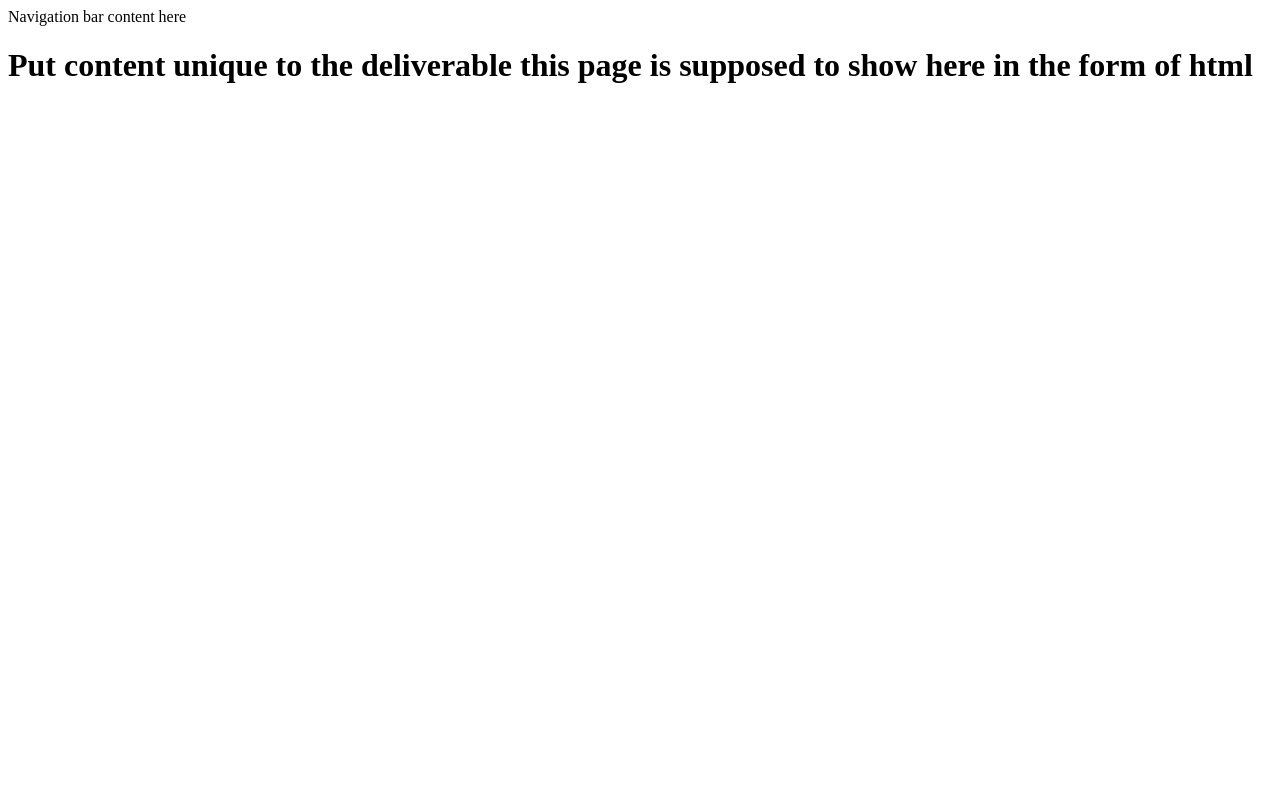
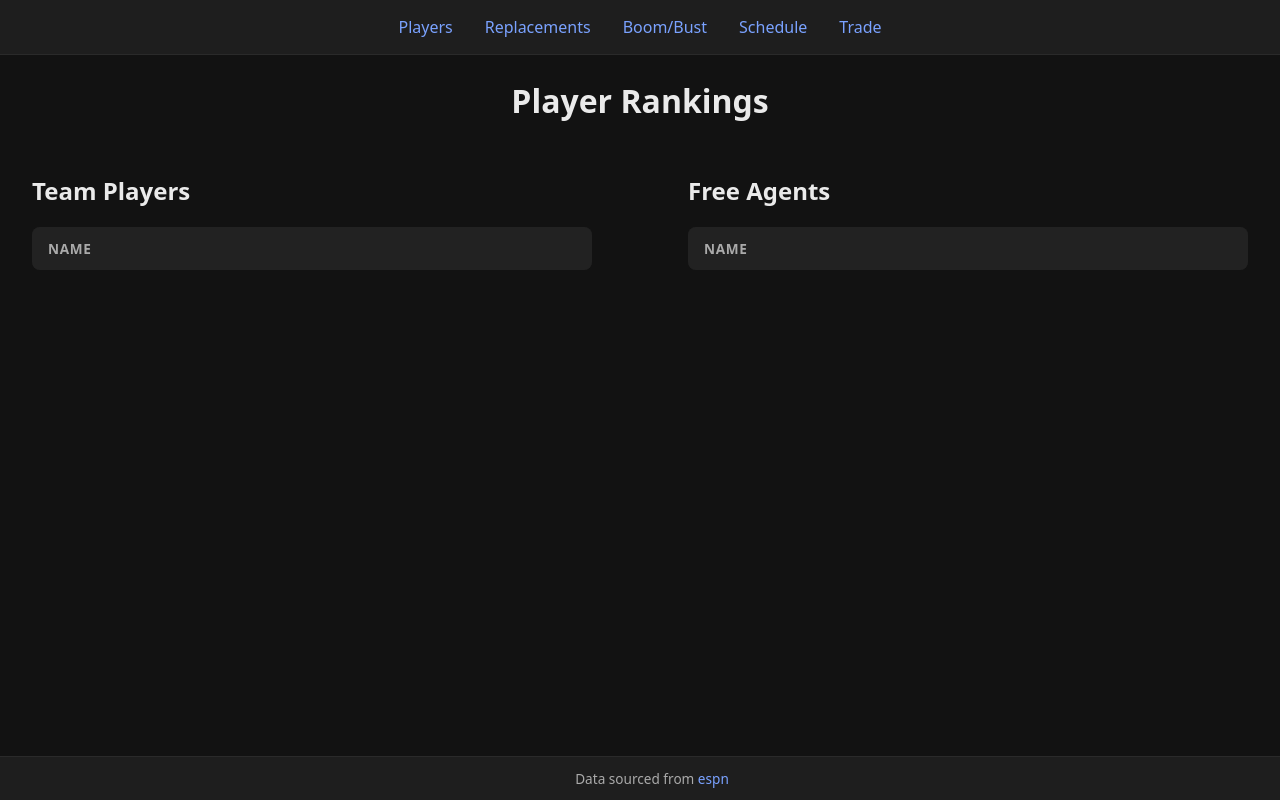
Before and after one commit to anigmea/Fantasy_basketball, a Flask app: page / in a window 1280 px wide. Run offline with Flask 3, Linux system fonts and the light colour scheme; data that the repository does not hold is empty; some libraries are stand-ins or nearby versions.

Commit message:
basic UI

```diff
--- a/app/routes.py
+++ b/app/routes.py
@@ -24,14 +24,20 @@ def index(): # this is a view function mapped to one or more route URLs so Flask
     #     )
     # users = [doc.to_dict() for doc in results]
 
-    # Get players
+    # Get team players
+    team_players = (
+        db.collection("team_players").limit(10).stream() # only get 10 to avoid high reads during development
+    )
 
-    results = (
-        db.collection("Players").stream()
+    # Get free agents
+    free_agents = (
+        db.collection("free_agents").limit(10).stream()
     )
-    players = [doc.to_dict() for doc in results] # [{'name': 'LeBron James'}, {'name': 'Michael Jordan'}]
 
-    return render_template('index.html', title='TBA', form=form, players=players) # Not sure what deliverable the main page should present so title is 'TBA' for now
+    team_players = [doc.to_dict() for doc in team_players] # [{'name': 'LeBron James'}, {'name': 'Michael Jordan'}]
+    free_agents = [doc.to_dict() for doc in free_agents]
+
+    return render_template('index.html', title='Player Rankings', form=form, team_players=team_players, free_agents=free_agents)
 
 # ROUTE FOR PLAYER WAIVER/INJURY REPLACEMENT
 @app.route('/replacements', methods=['GET', 'POST'])
@@ -47,7 +53,7 @@ def replacements():
     # players = [doc.to_dict() for doc in results]
     replacements = []
 
-    return render_template('replacements.html', title='TBA', form=form, replacements=replacements) # Not sure what deliverable the main page should present so title is 'TBA' for now
+    return render_template('replacements.html', title='Replacements', form=form, replacements=replacements)
 
 # ROUTE FOR Boom/bust
 @app.route('/boombust', methods=['GET', 'POST'])
@@ -63,7 +69,7 @@ def boombust():
     # players = [doc.to_dict() for doc in results]
     players = []
 
-    return render_template('boombust.html', title='TBA', form=form, players=players) # Not sure what deliverable the main page should present so title is 'TBA' for now
+    return render_template('boombust.html', title='Boom/Bust', form=form, players=players)
 
 # ROUTE FOR schedule tracker
 @app.route('/schedule', methods=['GET', 'POST'])
@@ -79,7 +85,7 @@ def schedule():
     # players = [doc.to_dict() for doc in results]
     teams = []
 
-    return render_template('schedule.html', title='TBA', form=form, teams=teams) # Not sure what deliverable the main page should present so title is 'TBA' for now
+    return render_template('schedule.html', title='Schedule', form=form, teams=teams)
 
 # ROUTE FOR trade analyzer
 @app.route('/trade', methods=['GET', 'POST'])
@@ -95,4 +101,4 @@ def trade():
     # players = [doc.to_dict() for doc in results]
     players = []
 
-    return render_template('trade.html', title='TBA', form=form, players=players) # Not sure what deliverable the main page should present so title is 'TBA' for now
+    return render_template('trade.html', title='Trades', form=form, players=players)
--- a/app/templates/base.html
+++ b/app/templates/base.html
@@ -4,21 +4,123 @@
     <meta charset="utf-8">
     <meta name="viewport" content="width=device-width, initial-scale=1">
     {% if title %}
-    <title>{{ title }} - Fantasy Basketball</title>
+    <title>Fantasy Basketball - {{ title }}</title>
     {% else %}
     <title>Fantasy Basketball</title>
     {% endif %}
+
+     <style>
+      body {
+        margin: 0;
+        font-family: system-ui, -apple-system, BlinkMacSystemFont, sans-serif;
+        background-color: #121212;
+        color: #eaeaea;
+        min-height: 100vh;
+        display: flex;
+        flex-direction: column;
+      }
+      a {
+        color: #7aa2ff;
+        text-decoration: none;
+      }
+      a:hover {
+        text-decoration: underline;
+      }
+      nav {
+        display: flex;
+        justify-content: center;   /* center links */
+        align-items: center;
+        gap: 2rem;
+        padding: 1rem 2rem;
+        background-color: #1e1e1e;
+        border-bottom: 1px solid #2a2a2a;
+      }
+      nav a {
+        font-weight: 500;
+      }
+      main {
+        flex: 1;
+        padding: 2rem;
+        padding-bottom: 3rem; /* space for fixed footer */
+      }
+
+      h1 {
+        text-align: center;
+        margin: 0 auto;
+        padding: 1.5rem 1rem 2rem;
+        max-width: 1200px;
+      }
+      .tables {
+        display: grid;
+        grid-template-columns: 1fr 1fr;
+        gap: 2rem;
+      }
+      .tables > div {
+        padding: 0 2rem;
+      }
+      table {
+        width: 100%;
+        border-collapse: collapse;
+        background-color: #1a1a1a;
+        border-radius: 8px;
+        overflow: hidden;
+      }
+      thead {
+        background-color: #222;
+      }
+      th, td {
+        padding: 0.75rem 1rem;
+        text-align: left;
+      }
+      th {
+        font-size: 0.85rem;
+        text-transform: uppercase;
+        letter-spacing: 0.05em;
+        color: #aaa;
+      }
+      tr:nth-child(even) {
+        background-color: #181818;
+      }
+      tr:hover {
+        background-color: #262626;
+      }
+      footer {
+        position: fixed;
+        bottom: 0;
+        left: 0;
+        width: 100%;
+
+        text-align: center;
+        padding: 0.75rem;
+        background-color: #1e1e1e;
+        border-top: 1px solid #2a2a2a;
+        font-size: 0.85rem;
+        color: #aaa;
+      }
+      @media (max-width: 900px) {
+        .tables {
+          grid-template-columns: 1fr;
+        }
+      }
+    </style>
   </head>
+
   <body>
     <nav>
-        Navigation bar content here
+        <a href="{{url_for('index')}}">Players</a>
+        <a href="{{url_for('replacements')}}">Replacements</a>
+        <a href="{{url_for('boombust')}}">Boom/Bust</a>
+        <a href="{{url_for('schedule')}}">Schedule</a>
+        <a href="{{url_for('trade')}}">Trade</a>
     </nav>
 
     <div>
       {% block content %}{% endblock %}
     </div>
 
+    <footer>Data sourced from <a href="https://github.com/cwendt94/espn-api">espn</a></footer>
 
     {{ moment.include_moment() }} <!-- for time conversions -->
   </body>
+
 </html>
--- a/app/templates/index.html
+++ b/app/templates/index.html
@@ -1,10 +1,49 @@
 {% extends "base.html" %}
 
 {% block content %}
-    <h1>Put content unique to the deliverable this page is supposed to show here in the form of html</h1>
 
-    {% for player in players %}
-    <h2>{{player.name}}</h2>
-    {% endfor %}
+<h1>Player Rankings</h1>
+
+<div class="tables">
+
+  <!-- TEAM PLAYERS -->
+  <div>
+    <h2>Team Players</h2>
+    <table>
+      <thead>
+        <tr>
+          <th>Name</th>
+        </tr>
+      </thead>
+      <tbody>
+        {% for player in team_players %}
+          <tr>
+            <td>{{ player.name }}</td>
+          </tr>
+        {% endfor %}
+      </tbody>
+    </table>
+  </div>
+
+  <!-- FREE AGENTS -->
+  <div>
+    <h2>Free Agents</h2>
+    <table>
+      <thead>
+        <tr>
+          <th>Name</th>
+        </tr>
+      </thead>
+      <tbody>
+        {% for player in free_agents %}
+          <tr>
+            <td>{{ player.name }}</td>
+          </tr>
+        {% endfor %}
+      </tbody>
+    </table>
+  </div>
+
+</div>
 
 {% endblock %}
```
